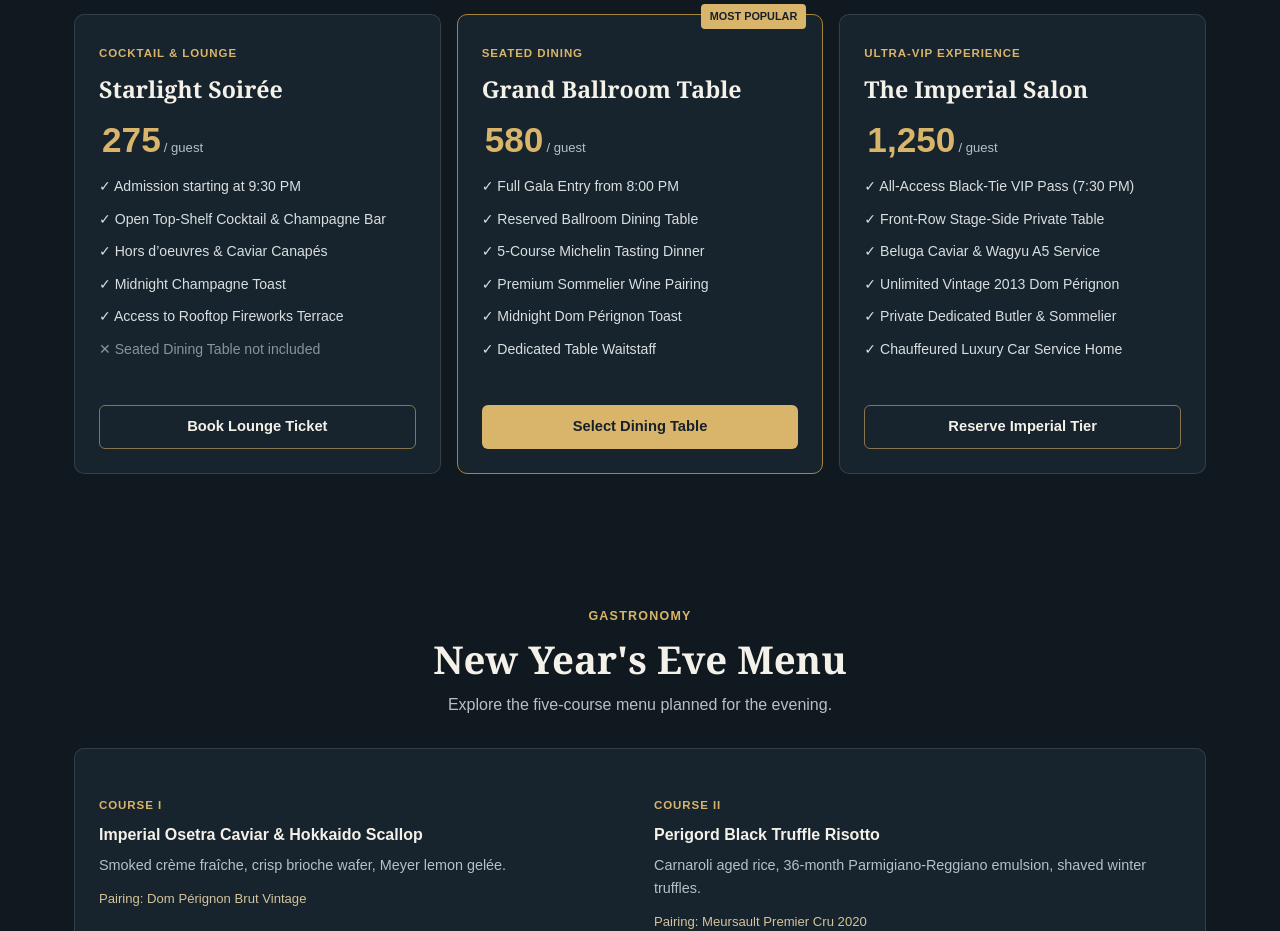
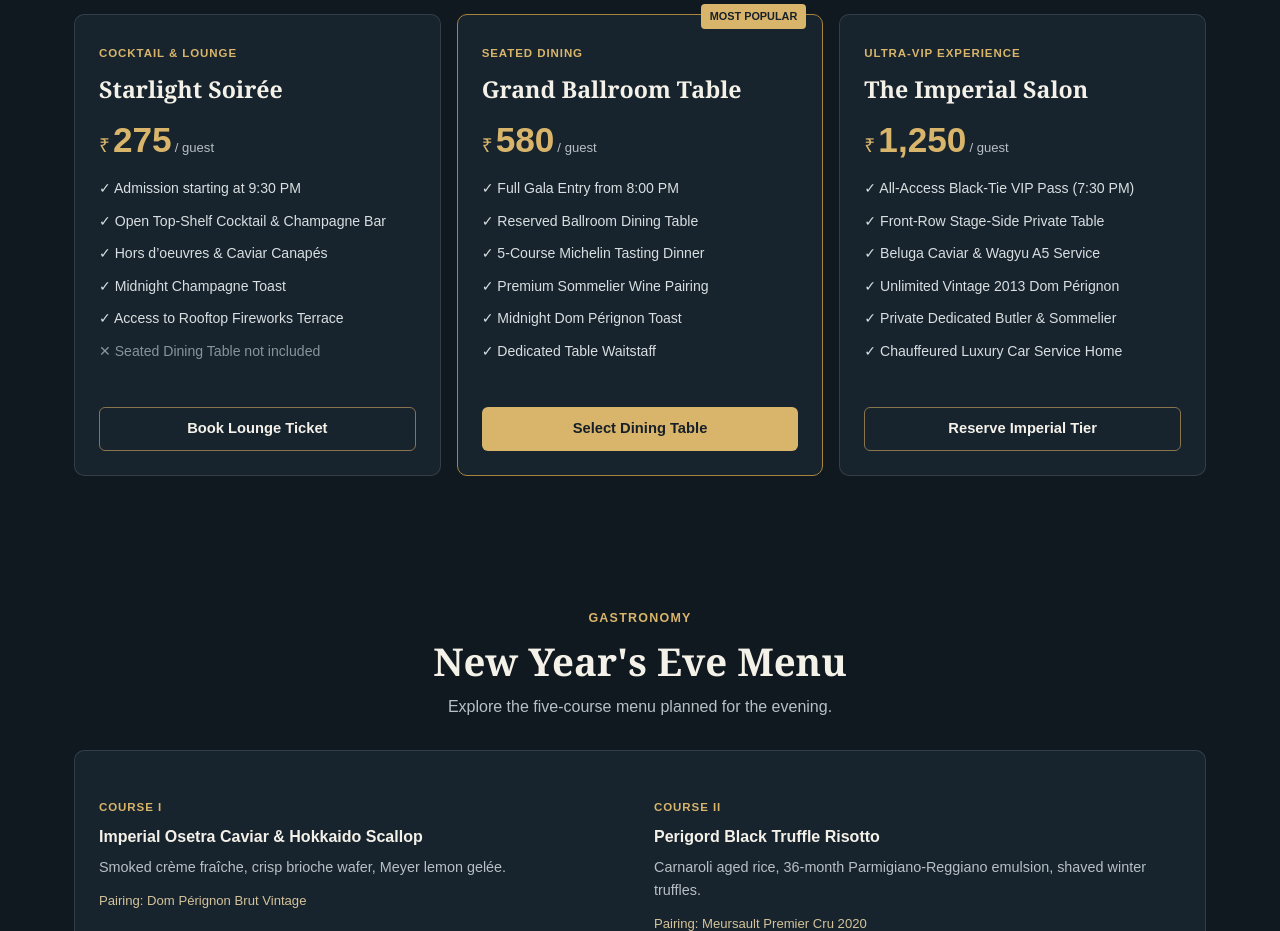
Before and after one commit to Tashmeet-cse/luxury-Gala-Ticket-Dining-Table-Reservation-platform, a website: page index.html in a window 1280 px wide. Shown: the part 2180-3111 px from the top of the page. Drawn offline with Linux system fonts and the light colour scheme; no server answers.

Commit message:
Add currency symbol to pricing in index.html

```diff
--- a/index.html
+++ b/index.html
@@ -236,7 +236,7 @@
             <span class="tier-type">COCKTAIL & LOUNGE</span>
             <h3 class="tier-name">Starlight Soirée</h3>
             <div class="tier-price">
-              <span class="currency"></span>
+              <span class="currency">₹</span>
               <span class="amount">275</span>
               <span class="period">/ guest</span>
             </div>
@@ -261,7 +261,7 @@
             <span class="tier-type">SEATED DINING</span>
             <h3 class="tier-name">Grand Ballroom Table</h3>
             <div class="tier-price">
-              <span class="currency"></span>
+              <span class="currency">₹</span>
               <span class="amount">580</span>
               <span class="period">/ guest</span>
             </div>
@@ -285,7 +285,7 @@
             <span class="tier-type">ULTRA-VIP EXPERIENCE</span>
             <h3 class="tier-name">The Imperial Salon</h3>
             <div class="tier-price">
-              <span class="currency"></span>
+              <span class="currency">₹</span>
               <span class="amount">1,250</span>
               <span class="period">/ guest</span>
             </div>
```
